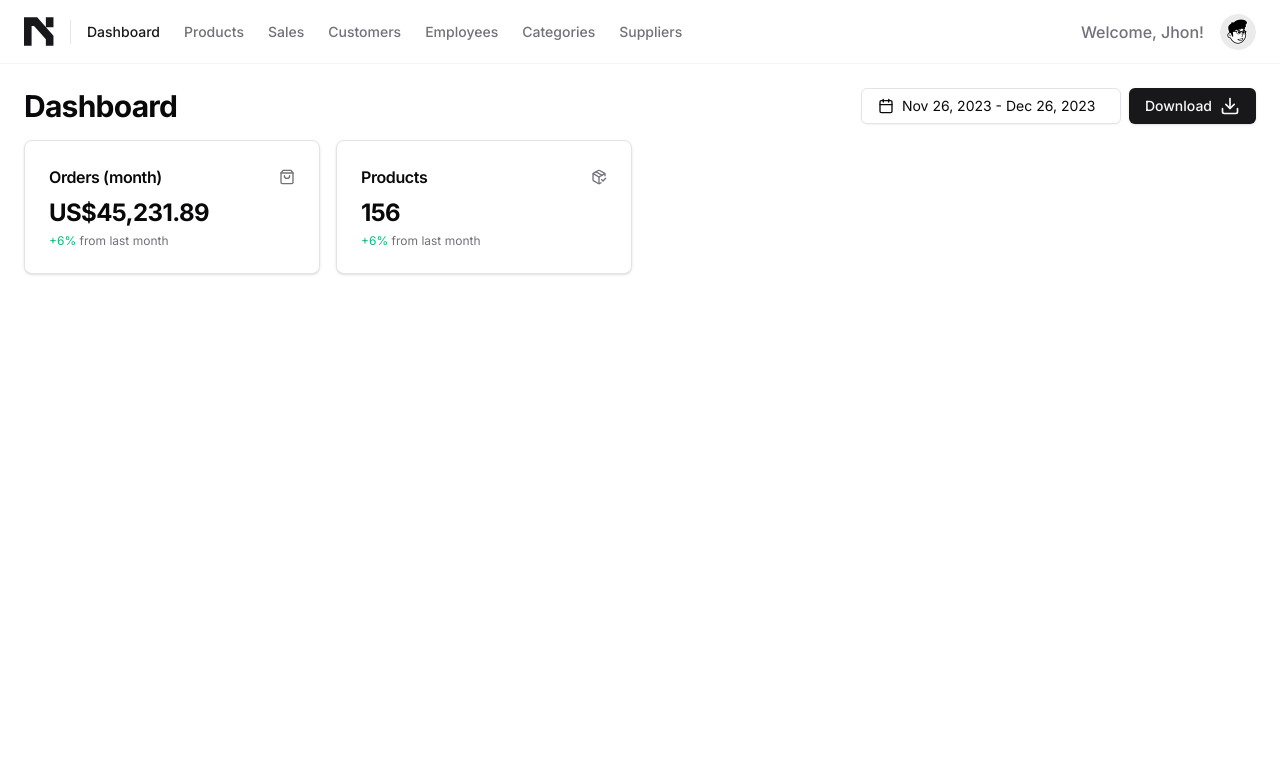
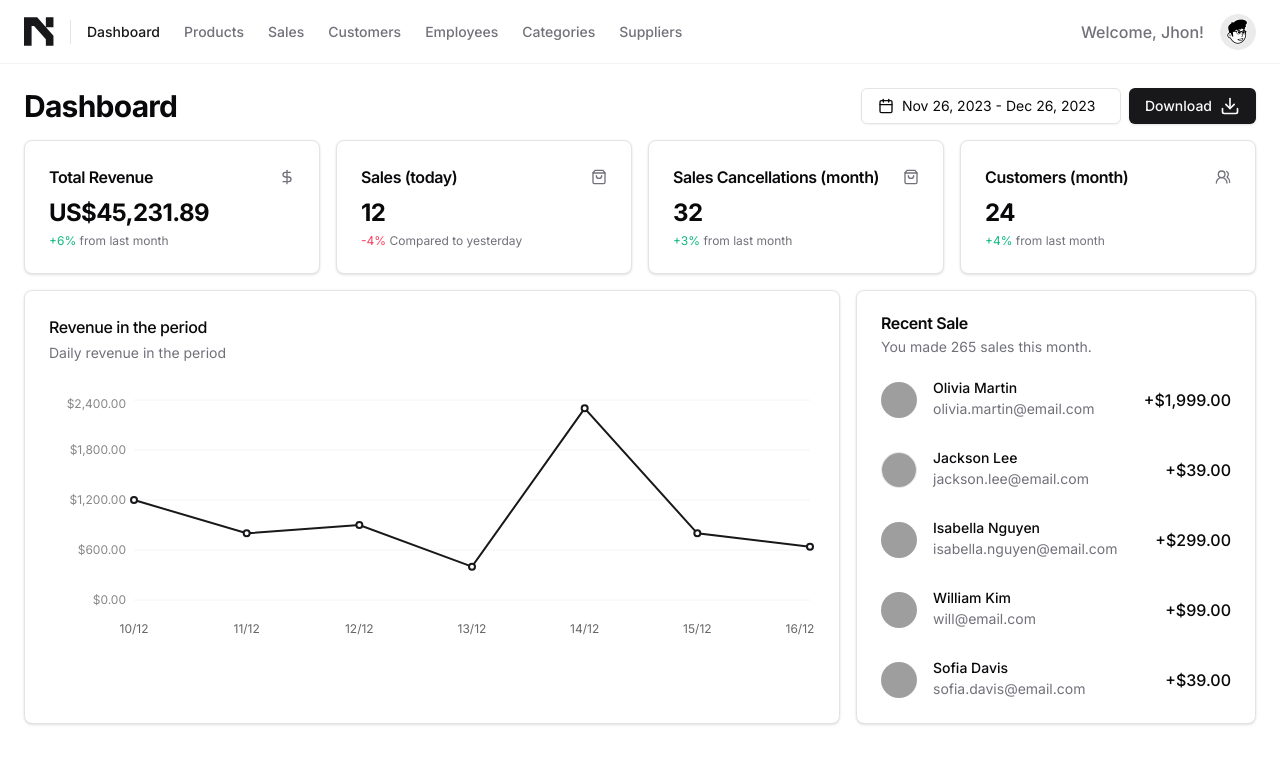
Before and after one commit to henrique0089/next-swift, a Next.js app in the folder web/: page /dashboard in a window 1280 px wide. Shown: the top 764 px of the page. Built offline with nearby package versions, Linux system fonts and the light colour scheme; grey boxes are pictures that could not be loaded.

Commit message:
page: dashboard style finished

```diff
--- a/web/package.json
+++ b/web/package.json
@@ -24,6 +24,7 @@
     "react": "^18",
     "react-day-picker": "^8.10.0",
     "react-dom": "^18",
+    "recharts": "^2.10.3",
     "tailwind-merge": "^2.2.0",
     "tailwindcss-animate": "^1.0.7"
   },
--- /dev/null
+++ b/web/src/app/(panel)/dashboard/components/month-canceled-sales-card.tsx
@@ -0,0 +1,22 @@
+import { ShoppingBag } from 'lucide-react'
+
+import { Card, CardContent, CardHeader, CardTitle } from '@/components/ui/card'
+
+export function MonthCanceledSalesAmountCard() {
+  return (
+    <Card>
+      <CardHeader className="flex-row items-center justify-between space-y-0 pb-2">
+        <CardTitle className="text-base font-semibold">
+          Sales Cancellations (month)
+        </CardTitle>
+        <ShoppingBag className="h-4 w-4 text-muted-foreground" />
+      </CardHeader>
+      <CardContent className="space-y-1">
+        <span className="text-2xl font-bold tracking-tight">32</span>
+        <p className="text-xs text-muted-foreground">
+          <span className="text-emerald-500 dark:text-emerald-400">+3%</span> from last month
+        </p>
+      </CardContent>
+    </Card>
+  )
+}
--- a/web/src/app/(panel)/dashboard/components/products-in-stock-card.tsx
+++ b/web/src/app/(panel)/dashboard/components/month-revenue-card.tsx
@@ -1,16 +1,16 @@
-import { PackageCheck } from 'lucide-react'
+import { DollarSign } from 'lucide-react'
 
 import { Card, CardContent, CardHeader, CardTitle } from '@/components/ui/card'
 
-export function ProductsInStockCard() {
+export function MonthRevenueCard() {
   return (
     <Card>
       <CardHeader className="flex-row items-center justify-between space-y-0 pb-2">
-        <CardTitle className="text-base font-semibold">Products</CardTitle>
-        <PackageCheck className="h-4 w-4 text-muted-foreground" />
+        <CardTitle className="text-base font-semibold">Total Revenue</CardTitle>
+        <DollarSign className="h-4 w-4 text-muted-foreground" />
       </CardHeader>
       <CardContent className="space-y-1">
-        <span className="text-2xl font-bold tracking-tight">156</span>
+        <span className="text-2xl font-bold tracking-tight">US$45,231.89</span>
         <p className="text-xs text-muted-foreground">
           <span className="text-emerald-500 dark:text-emerald-400">+6%</span> from last month
         </p>
--- /dev/null
+++ b/web/src/app/(panel)/dashboard/components/new-customers-amount-card.tsx
@@ -0,0 +1,20 @@
+import { Users2 } from 'lucide-react'
+
+import { Card, CardContent, CardHeader, CardTitle } from '@/components/ui/card'
+
+export function NewCustomersAmountCard() {
+  return (
+    <Card>
+      <CardHeader className="flex-row items-center justify-between space-y-0 pb-2">
+        <CardTitle className="text-base font-semibold">Customers (month)</CardTitle>
+        <Users2 className="h-4 w-4 text-muted-foreground" />
+      </CardHeader>
+      <CardContent className="space-y-1">
+        <span className="text-2xl font-bold tracking-tight">24</span>
+        <p className="text-xs text-muted-foreground">
+          <span className="text-emerald-500 dark:text-emerald-400">+4%</span> from last month
+        </p>
+      </CardContent>
+    </Card>
+  )
+}
--- /dev/null
+++ b/web/src/app/(panel)/dashboard/components/recent-sales-card.tsx
@@ -0,0 +1,72 @@
+import {
+  Avatar,
+  AvatarFallback,
+  AvatarImage,
+} from "@/components/ui/avatar"
+
+
+export function RecentSalesCard() {
+  return (
+    <div className="space-y-8">
+      <div className="flex items-center">
+        <Avatar className="h-9 w-9">
+          <AvatarImage src="/avatars/01.png" alt="Avatar" />
+          <AvatarFallback>OM</AvatarFallback>
+        </Avatar>
+        <div className="ml-4 space-y-1">
+          <p className="text-sm font-medium leading-none">Olivia Martin</p>
+          <p className="text-sm text-muted-foreground">
+            olivia.martin@email.com
+          </p>
+        </div>
+        <div className="ml-auto font-medium">+$1,999.00</div>
+      </div>
+      <div className="flex items-center">
+        <Avatar className="flex h-9 w-9 items-center justify-center space-y-0 border">
+          <AvatarImage src="/avatars/02.png" alt="Avatar" />
+          <AvatarFallback>JL</AvatarFallback>
+        </Avatar>
+        <div className="ml-4 space-y-1">
+          <p className="text-sm font-medium leading-none">Jackson Lee</p>
+          <p className="text-sm text-muted-foreground">jackson.lee@email.com</p>
+        </div>
+        <div className="ml-auto font-medium">+$39.00</div>
+      </div>
+      <div className="flex items-center">
+        <Avatar className="h-9 w-9">
+          <AvatarImage src="/avatars/03.png" alt="Avatar" />
+          <AvatarFallback>IN</AvatarFallback>
+        </Avatar>
+        <div className="ml-4 space-y-1">
+          <p className="text-sm font-medium leading-none">Isabella Nguyen</p>
+          <p className="text-sm text-muted-foreground">
+            isabella.nguyen@email.com
+          </p>
+        </div>
+        <div className="ml-auto font-medium">+$299.00</div>
+      </div>
+      <div className="flex items-center">
+        <Avatar className="h-9 w-9">
+          <AvatarImage src="/avatars/04.png" alt="Avatar" />
+          <AvatarFallback>WK</AvatarFallback>
+        </Avatar>
+        <div className="ml-4 space-y-1">
+          <p className="text-sm font-medium leading-none">William Kim</p>
+          <p className="text-sm text-muted-foreground">will@email.com</p>
+        </div>
+        <div className="ml-auto font-medium">+$99.00</div>
+      </div>
+      <div className="flex items-center">
+        <Avatar className="h-9 w-9">
+          <AvatarImage src="/avatars/05.png" alt="Avatar" />
+          <AvatarFallback>SD</AvatarFallback>
+        </Avatar>
+        <div className="ml-4 space-y-1">
+          <p className="text-sm font-medium leading-none">Sofia Davis</p>
+          <p className="text-sm text-muted-foreground">sofia.davis@email.com</p>
+        </div>
+        <div className="ml-auto font-medium">+$39.00</div>
+      </div>
+    </div>
+  )
+}
--- /dev/null
+++ b/web/src/app/(panel)/dashboard/components/revenue-chart.tsx
@@ -0,0 +1,66 @@
+'use client'
+
+import {
+  CartesianGrid,
+  Line,
+  LineChart,
+  ResponsiveContainer,
+  XAxis,
+  YAxis,
+} from 'recharts'
+import colors from 'tailwindcss/colors'
+
+import {
+  Card,
+  CardContent,
+  CardDescription,
+  CardHeader,
+  CardTitle,
+} from '@/components/ui/card'
+import { formatPrice } from '@/utils/format-price'
+
+const data = [
+  { date: '10/12', revenue: 1200 * 100 },
+  { date: '11/12', revenue: 800 * 100 },
+  { date: '12/12', revenue: 900 * 100 },
+  { date: '13/12', revenue: 400 * 100 },
+  { date: '14/12', revenue: 2300 * 100 },
+  { date: '15/12', revenue: 800 * 100 },
+  { date: '16/12', revenue: 640 * 100 },
+]
+
+export function RevenueChart() {
+  return (
+    <Card className="col-span-6">
+      <CardHeader className="flex-row items-center justify-between pb-8">
+        <div className="space-y-1">
+          <CardTitle className="text-base font-medium">
+            Revenue in the period
+          </CardTitle>
+          <CardDescription>Daily revenue in the period</CardDescription>
+        </div>
+      </CardHeader>
+      <CardContent>
+        <ResponsiveContainer width="100%" height={240}>
+          <LineChart data={data} style={{ fontSize: 12 }}>
+            <XAxis dataKey="date" axisLine={false} tickLine={false} dy={16} />
+            <YAxis
+              stroke="#888"
+              axisLine={false}
+              tickLine={false}
+              width={80}
+              tickFormatter={formatPrice}
+            />
+            <CartesianGrid vertical={false} className="stroke-muted" />
+            <Line
+              stroke={colors.zinc[900]}
+              type="linear"
+              strokeWidth={2}
+              dataKey="revenue"
+            />
+          </LineChart>
+        </ResponsiveContainer>
+      </CardContent>
+    </Card>
+  )
+}
--- a/web/src/app/(panel)/dashboard/components/month-orders-amount-card.tsx
+++ b/web/src/app/(panel)/dashboard/components/today-sales-amount-card.tsx
@@ -2,17 +2,17 @@ import { ShoppingBag } from 'lucide-react'
 
 import { Card, CardContent, CardHeader, CardTitle } from '@/components/ui/card'
 
-export function MonthOrdersAmountCard() {
+export function TodaySalesAmountCard() {
   return (
     <Card>
       <CardHeader className="flex-row items-center justify-between space-y-0 pb-2">
-        <CardTitle className="text-base font-semibold">Orders (month)</CardTitle>
+        <CardTitle className="text-base font-semibold">Sales (today)</CardTitle>
         <ShoppingBag className="h-4 w-4 text-muted-foreground" />
       </CardHeader>
       <CardContent className="space-y-1">
-        <span className="text-2xl font-bold tracking-tight">US$45,231.89</span>
+        <span className="text-2xl font-bold tracking-tight">12</span>
         <p className="text-xs text-muted-foreground">
-          <span className="text-emerald-500 dark:text-emerald-400">+6%</span> from last month
+          <span className="text-rose-500 dark:text-rose-400">-4%</span> Compared to yesterday
         </p>
       </CardContent>
     </Card>
--- a/web/src/app/(panel)/dashboard/page.tsx
+++ b/web/src/app/(panel)/dashboard/page.tsx
@@ -1,6 +1,11 @@
+import { Card, CardContent, CardDescription, CardHeader, CardTitle } from '@/components/ui/card';
 import { CalendarDateRangePicker } from './components/calendar-date-range-picker';
-import { MonthOrdersAmountCard } from './components/month-orders-amount-card';
-import { ProductsInStockCard } from './components/products-in-stock-card';
+import { MonthCanceledSalesAmountCard } from './components/month-canceled-sales-card';
+import { MonthRevenueCard } from './components/month-revenue-card';
+import { NewCustomersAmountCard } from './components/new-customers-amount-card';
+import { RecentSalesCard } from './components/recent-sales-card';
+import { RevenueChart } from './components/revenue-chart';
+import { TodaySalesAmountCard } from './components/today-sales-amount-card';
 
 export default function Dashboard() {
   return (
@@ -12,8 +17,25 @@ export default function Dashboard() {
       </div>
 
       <div className="grid grid-cols-4 gap-4">
-        <MonthOrdersAmountCard />
-        <ProductsInStockCard />
+        <MonthRevenueCard />
+        <TodaySalesAmountCard />
+        <MonthCanceledSalesAmountCard />
+        <NewCustomersAmountCard />
+      </div>
+
+      <div className="grid grid-cols-9 gap-4">
+        <RevenueChart />
+
+        <Card className="col-span-3">
+          <CardHeader>
+            <CardTitle>Recent Sale</CardTitle>
+            <CardDescription>You made 265 sales this month.</CardDescription>
+          </CardHeader>
+
+          <CardContent>
+            <RecentSalesCard />
+          </CardContent>
+        </Card>
       </div>
 
     </section>
--- a/web/src/components/user-nav.tsx
+++ b/web/src/components/user-nav.tsx
@@ -40,6 +40,9 @@ export function UserNav() {
           <DropdownMenuItem asChild>
             <Link href="/appearence">Appearence</Link>
           </DropdownMenuItem>
+          <DropdownMenuItem asChild>
+            <Link href="/settings">Settings</Link>
+          </DropdownMenuItem>
         </DropdownMenuGroup>
         <DropdownMenuSeparator />
           <DropdownMenuItem>
--- /dev/null
+++ b/web/src/utils/format-price.ts
@@ -0,0 +1,6 @@
+export function formatPrice(value: number) {
+  return new Intl.NumberFormat('en-US', {
+    style: 'currency',
+    currency: 'USD',
+  }).format(value / 100)
+}
```
Also changed, not shown: 1 other file (tests, documents, lock files or other folders).
